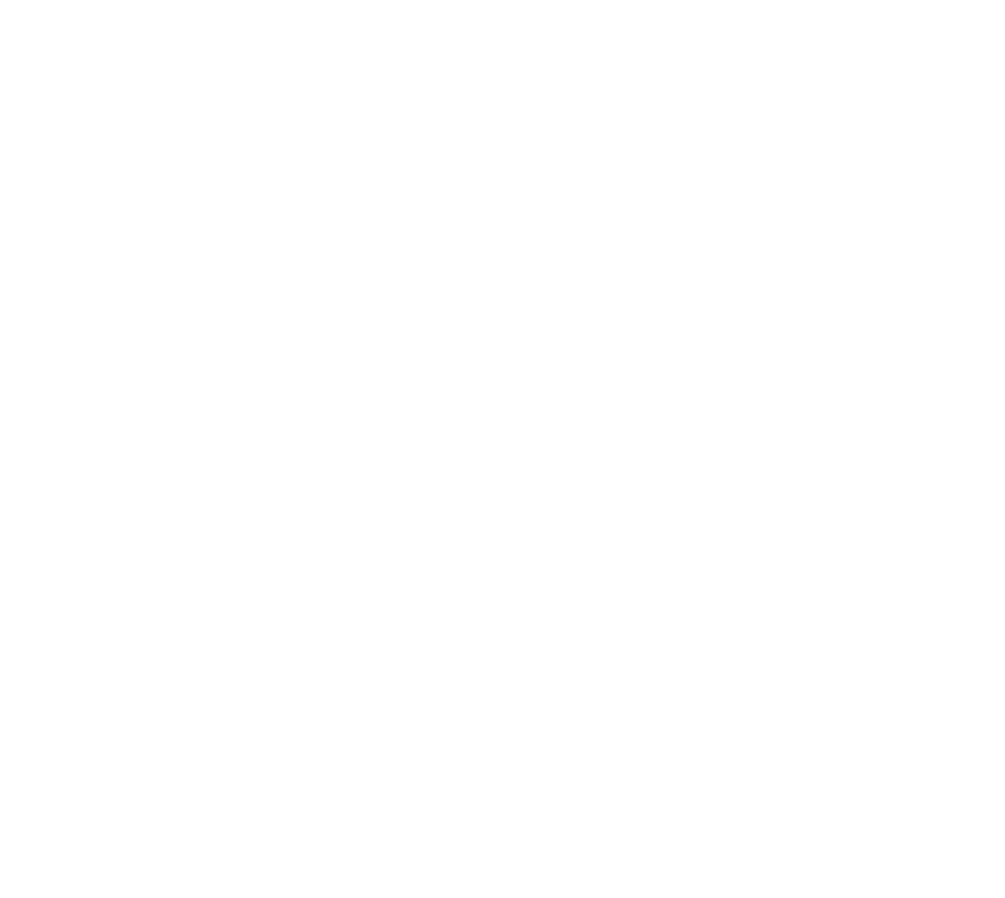
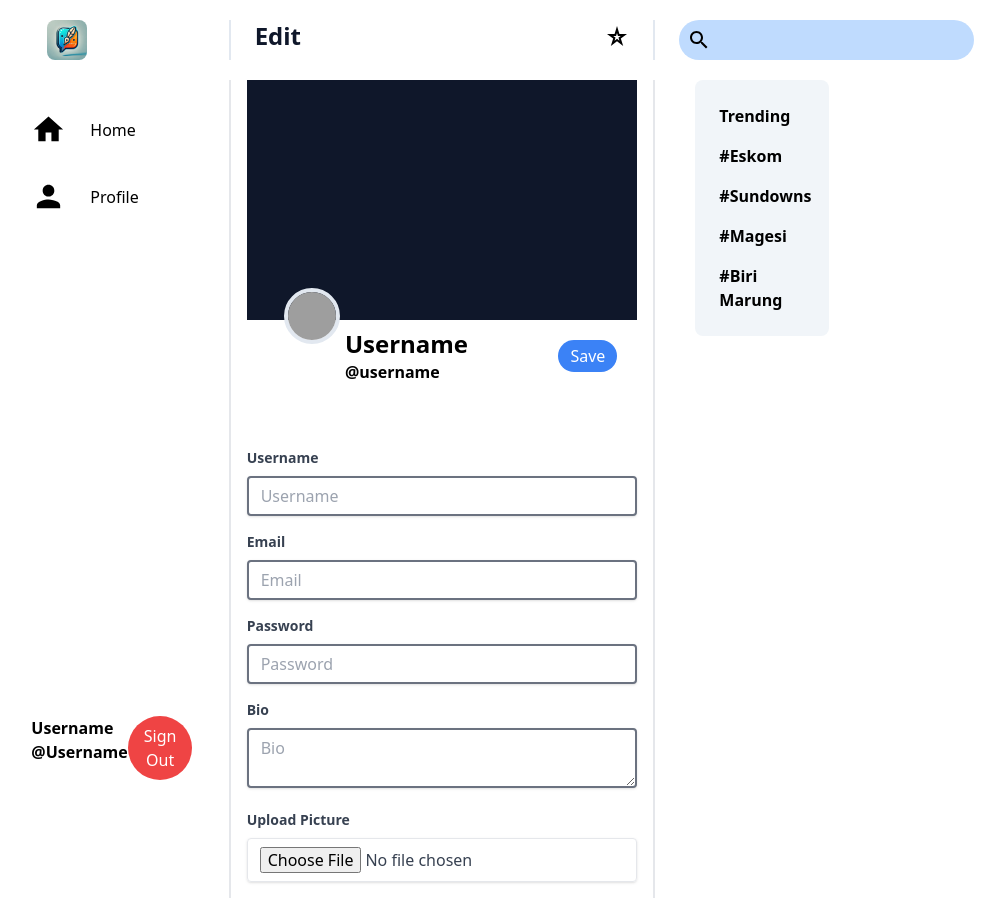
Before and after one commit to kaymkwanazi/Blogit, a React (Vite) app: page /edit in a window 1280 px wide. Before the commit this address had no page. Shown: the whole page, without its empty margins (198-1203 px from the left). Before the commit the page ends 800 px from the top, so only its background shows below. Built offline with nearby package versions, Linux system fonts and the light colour scheme; grey boxes are pictures that could not be loaded.

Commit message:
edit complete

```diff
--- a/src/App.tsx
+++ b/src/App.tsx
@@ -5,6 +5,7 @@
 import { SignIn } from "./pages/SignIn";
 import { Home } from './pages/Home';
 import { Profile } from './pages/Profile';
+import { EditProfile } from './pages/EditProfile';
 
 const App: React.FC = () => {
 
@@ -18,6 +19,7 @@
             <Route path="/signin" element={<SignIn />} />
             <Route path='/home' element={<Home />} />
             <Route path='/profile' element={<Profile />} />
+            <Route path='/edit' element={<EditProfile />} />
           </Routes>
         </BrowserRouter>
       </div>
--- a/src/components/Navbar.tsx
+++ b/src/components/Navbar.tsx
@@ -6,7 +6,6 @@
 
 export const Navbar: React.FC = () => {
     const location = useLocation();
-    console.log("🚀 ~ location:", location)
     const pageName = location.pathname.split('/')[1] || 'home';
 
     // Function to capitalize the first letter as page names are all small letters, instead do not use it
--- /dev/null
+++ b/src/pages/EditProfile.tsx
@@ -0,0 +1,147 @@
+import React, { useState } from 'react'
+import { Navbar } from '../components/Navbar'
+import { LeftSidebar } from '../components/LeftSidebar'
+import { RightSidebar } from '../components/RightSidebar'
+import {Link} from 'react-router-dom'
+import pic from '../images/profPic.png'
+
+export const EditProfile: React.FC = () => {
+    const [username, setUsername] = useState<string>('');
+    const [bio, setBio] = useState<string>('');
+    const [email, setEmail] = useState<string>('');
+    const [password, setPassword] = useState<string>('');
+    const [profilePic, setProfilePic] = useState<File | null>(null);
+
+    const handleProfilePicChange = (e: React.ChangeEvent<HTMLInputElement>) => {
+        if (e.target.files) {
+            setProfilePic(e.target.files[0]);
+        }
+    };
+
+
+    const handleSave = async () => {
+        const formData = new FormData();
+        formData.append('username', username);
+        formData.append('bio', bio);
+        formData.append('email', email);
+        formData.append('password', password);
+        if (profilePic) {
+            formData.append('profilePic', profilePic);
+        }
+
+        try {
+            const response = await fetch('https://your-backend-api.com/updateProfile', {
+                method: 'POST',
+                body: formData,
+            });
+
+            if (response.ok) {
+                // Handle successful response
+                console.log('Profile updated successfully');
+            } else {
+                // Handle error response
+                console.error('Failed to update profile');
+            }
+        } catch (error) {
+            console.error('Error:', error);
+        }
+    };
+
+  return (
+    <>
+    <Navbar />
+        <div className='grid cols-1 md:grid-cols-4'>
+            <div className='px-4'>
+                <LeftSidebar />
+            </div>
+            <div className='col-span-2 border-x-2 border-t-slate-800 px-4'>
+                <div className='bg-slate-900 h-60 relative'>
+                    <div className='grid grid-cols-3'>
+                        <div className='relative flex justify-center items-center my-52'>
+                            <div className='border-4 border-slate-200 rounded-full'>
+                            <img src={profilePic ? URL.createObjectURL(profilePic) : pic} className='size-12 rounded-full'></img>
+                            </div>
+                        </div>
+
+                        <div className='flex flex-col justify-center items-start mt-20 ' style={{ marginLeft: '-32px' }}>
+                            <p className='font-bold text-2xl'>Username</p>
+                            <p className='font-bold'>@username</p>
+                        </div>
+
+                        <div className='flex justify-end items-center mt-20 mr-5'>
+                            <Link to='/profile'>
+                                <button className='bg-blue-500 text-white px-3 py-1 rounded-3xl' onClick={handleSave}>Save</button>
+                            </Link>
+                        </div>
+                    </div>
+                </div>
+
+                {/* Edit form */}
+                <div className='mt-32'>
+                        <form>
+                            <div className='mb-4'>
+                                <label className='block text-gray-700 text-sm font-bold mb-2' htmlFor='username'>Username</label>
+                                <input
+                                    id='username'
+                                    type='text'
+                                    placeholder='Username'
+                                    value={username}
+                                    onChange={(e) => setUsername(e.target.value)}
+                                    className='shadow appearance-none border-2 border-gray-500 rounded w-full py-2 px-3 text-gray-700 leading-tight focus:outline-none focus:shadow-outline'
+                                />
+                            </div>
+                            <div className='mb-4'>
+                                <label className='block text-gray-700 text-sm font-bold mb-2' htmlFor='email'>Email</label>
+                                <input
+                                    id='email'
+                                    type='email'
+                                    placeholder='Email'
+                                    value={email}
+                                    onChange={(e) => setEmail(e.target.value)}
+                                    className='shadow appearance-none border-2 border-gray-500 rounded w-full py-2 px-3 text-gray-700 leading-tight focus:outline-none focus:shadow-outline'
+                                />
+                            </div>
+                            <div className='mb-4'>
+                                <label className='block text-gray-700 text-sm font-bold mb-2' htmlFor='password'>Password</label>
+                                <input
+                                    id='password'
+                                    type='password'
+                                    placeholder='Password'
+                                    value={password}
+                                    onChange={(e) => setPassword(e.target.value)}
+                                    className='shadow appearance-none border-2 border-gray-500 rounded w-full py-2 px-3 text-gray-700 leading-tight focus:outline-none focus:shadow-outline'
+                                />
+                            </div>
+                            <div className='mb-4'>
+                                <label className='block text-gray-700 text-sm font-bold mb-2' htmlFor='bio'>Bio</label>
+                                <textarea
+                                    id='bio'
+                                    placeholder='Bio'
+                                    value={bio}
+                                    onChange={(e) => setBio(e.target.value)}
+                                    className='shadow appearance-none border-2 border-gray-500 rounded w-full py-2 px-3 text-gray-700 leading-tight focus:outline-none focus:shadow-outline'
+                                />
+                            </div>
+                            <div className='mb-4'>
+                                <label className='block text-gray-700 text-sm font-bold mb-2' htmlFor='profilePic'>Upload Picture</label>
+                                <input
+                                    id='profilePic'
+                                    type='file'
+                                    onChange={handleProfilePicChange}
+                                className='shadow appearance-none border rounded w-full py-2 px-3 text-gray-700 leading-tight focus:outline-none focus:shadow-outline'
+                            />
+                    </div>
+                </form>
+            </div>
+
+            </div>
+            <div className='px-4'>
+                <RightSidebar />
+            </div>
+
+
+        </div>
+    </>
+
+  )
+}
--- a/src/pages/ErrorHandling.tsx
+++ /dev/null
@@ -1,14 +0,0 @@
-import React from 'react'
-import { Link } from 'react-router-dom'
-import Swal from 'sweetalert2'
-
-export const ErrorHandling: React.FC = () => {
-  return (
-    <div className='text-center my-8 space-y-5'>
-        <h2 className='font-bold text-4xl'>Error, page not found.</h2>
-        <h2 className='pb-2'>Please go back to sign in.</h2>
-
-        <Link to='/signin' className='bg-blue-500 text-white rounded-full px-3 py-2'></Link>
-    </div>
-  )
-}
--- a/src/pages/Profile.tsx
+++ b/src/pages/Profile.tsx
@@ -1,9 +1,10 @@
 /* eslint-disable @typescript-eslint/no-unused-vars */
-import React, { useState, useEffect } from 'react'
+import React, { useState} from 'react'
 import { LeftSidebar } from '../components/LeftSidebar'
 import { RightSidebar } from '../components/RightSidebar'
 import { Navbar } from '../components/Navbar'
 import pp from '../images/profPic.png'
+import { Link } from 'react-router-dom'
 
 export const Profile: React.FC = () => {
   const [selectedTab, setSelectedTab] = useState('Posts');
@@ -32,7 +33,9 @@
                     </div>
 
                     <div className='flex justify-end items-center mt-20 mr-5'>
-                        <button className='bg-blue-500 text-white px-3 py-2 rounded-3xl'>Edit profile</button>
+                        <Link to='/edit'>
+                            <button className='bg-blue-500 text-white px-3 py-2 rounded-3xl'>Edit profile</button>
+                        </Link>
                     </div>
                 </div>
             </div>
@@ -47,11 +50,11 @@
             </div>
             {/* 2nd section of profile page */}
             <div className='flex space-x-7 mt-3 mb-5 ml-5'>
-                <p className={`font-bold text-lg cursor-pointer ${selectedTab === 'Posts' ? 'border-b-4 border-blue-500' : ''}`}
+                <p className={`font-bold text-lg cursor-pointer ${selectedTab === 'Posts' ? 'border-b-2 border-blue-500' : ''}`}
                     onClick={() => setSelectedTab('Posts')}>Posts </p>
-                <p className={`font-bold text-lg cursor-pointer ${selectedTab === 'Likes' ? 'border-b-4 border-blue-500' : ''}`}
+                <p className={`font-bold text-lg cursor-pointer ${selectedTab === 'Likes' ? 'border-b-2 border-blue-500' : ''}`}
                      onClick={() => setSelectedTab('Likes')}>Likes </p>
-                <p className={`font-bold text-lg cursor-pointer ${selectedTab === 'Media' ? 'border-b-4 border-blue-500' : ''}`}
+                <p className={`font-bold text-lg cursor-pointer ${selectedTab === 'Media' ? 'border-b-2 border-blue-500' : ''}`}
                     onClick={() => setSelectedTab('Media')}> Media </p>
 
             </div>
--- a/src/pages/Register.tsx
+++ b/src/pages/Register.tsx
@@ -8,7 +8,7 @@
       <div className='container mx-auto px-4'>
         <h1 className='text-4xl text-center pt-5'>Register</h1>
         <div className='grid grid-cols-1 md:grid-cols-2 h-11/12 pace-x-10'>
-          <div className=''>
+          <div>
             <img src={signup} alt='signup' className='object-cover w-full ' />
           </div>
           <div className='flex items-center justify-center'>
```
